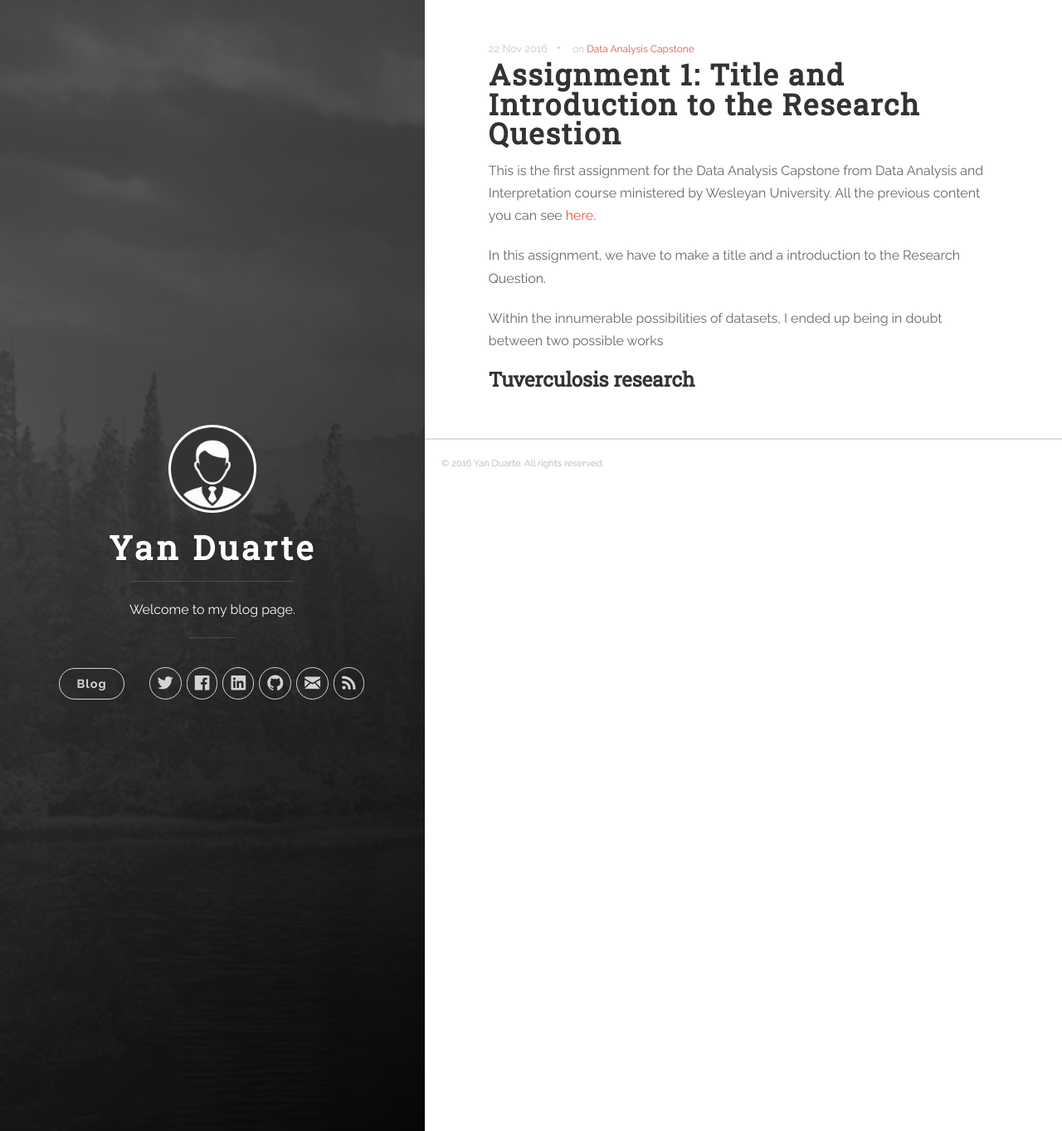
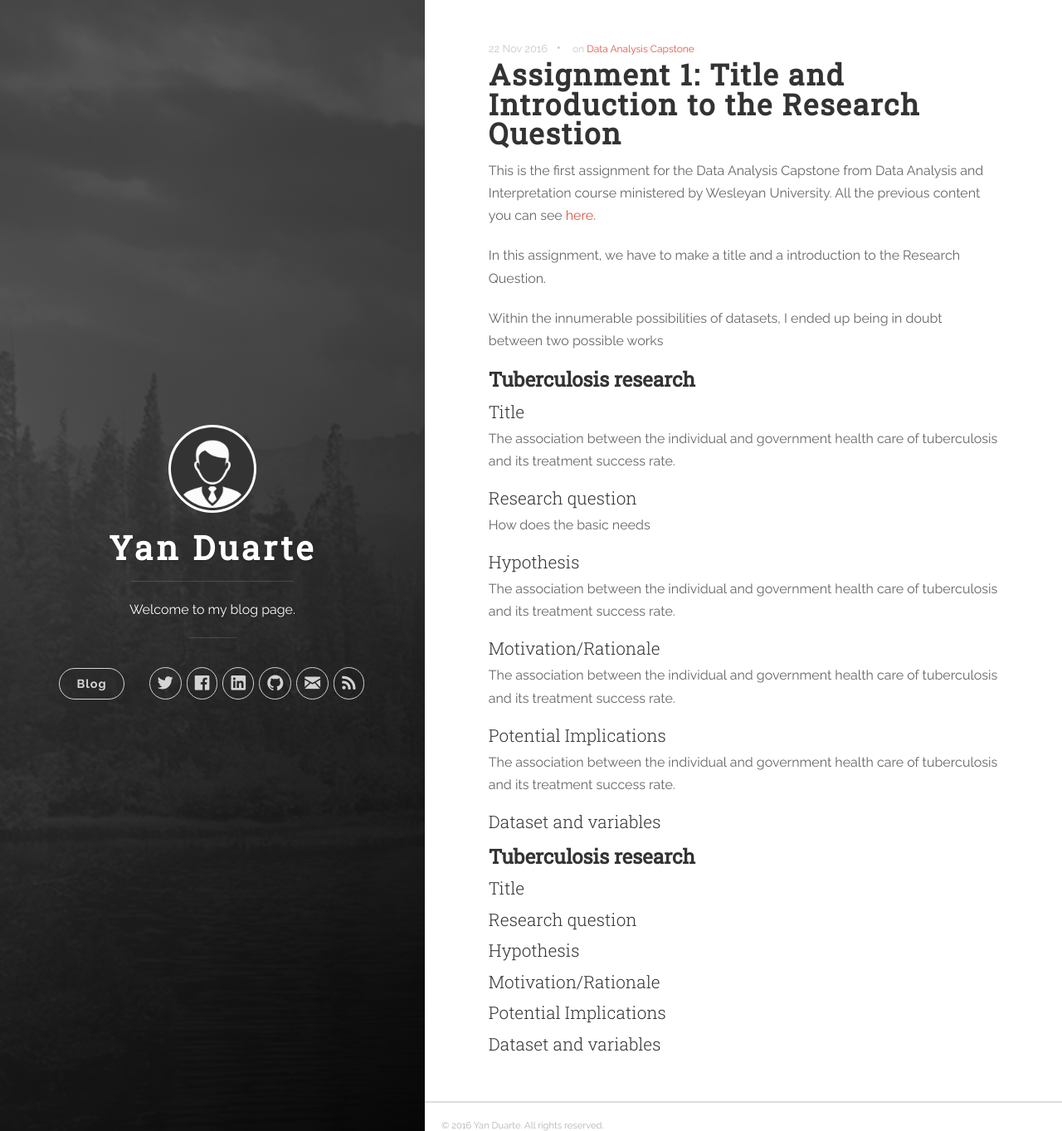
Before and after one commit to yan-duarte/yan-duarte.github.io, a Jekyll site: the page built from _posts/2016-11-22-DAC-Assignment1.md, in a window 1280 px wide and 1363 px high. Shown: the whole window at 83% size. Built offline with Jekyll 4.4.1, drawn with Linux system fonts in a browser that asks for light colours; nearby versions of some CDN libraries.

Commit message:
Updated 2016-11-22-DAC-Assignment1.md

```diff
--- a/_posts/2016-11-22-DAC-Assignment1.md
+++ b/_posts/2016-11-22-DAC-Assignment1.md
@@ -15,4 +15,41 @@ In this assignment, we have to make a title and a introduction to the Research Q
 
 Within the innumerable possibilities of datasets, I ended up being in doubt between two possible works
 
-## **Tuverculosis research**
+## **Tuberculosis research**
+
+### Title
+
+The association between the individual and government health care of tuberculosis and its treatment success rate.
+
+### Research question
+
+How does the basic needs
+
+### Hypothesis
+
+The association between the individual and government health care of tuberculosis and its treatment success rate.
+
+### Motivation/Rationale
+
+The association between the individual and government health care of tuberculosis and its treatment success rate.
+
+### Potential Implications
+
+The association between the individual and government health care of tuberculosis and its treatment success rate.
+
+### Dataset and variables
+
+
+## **Tuberculosis research**
+
+### Title
+
+### Research question
+
+### Hypothesis
+
+### Motivation/Rationale
+
+### Potential Implications
+
+### Dataset and variables
```
